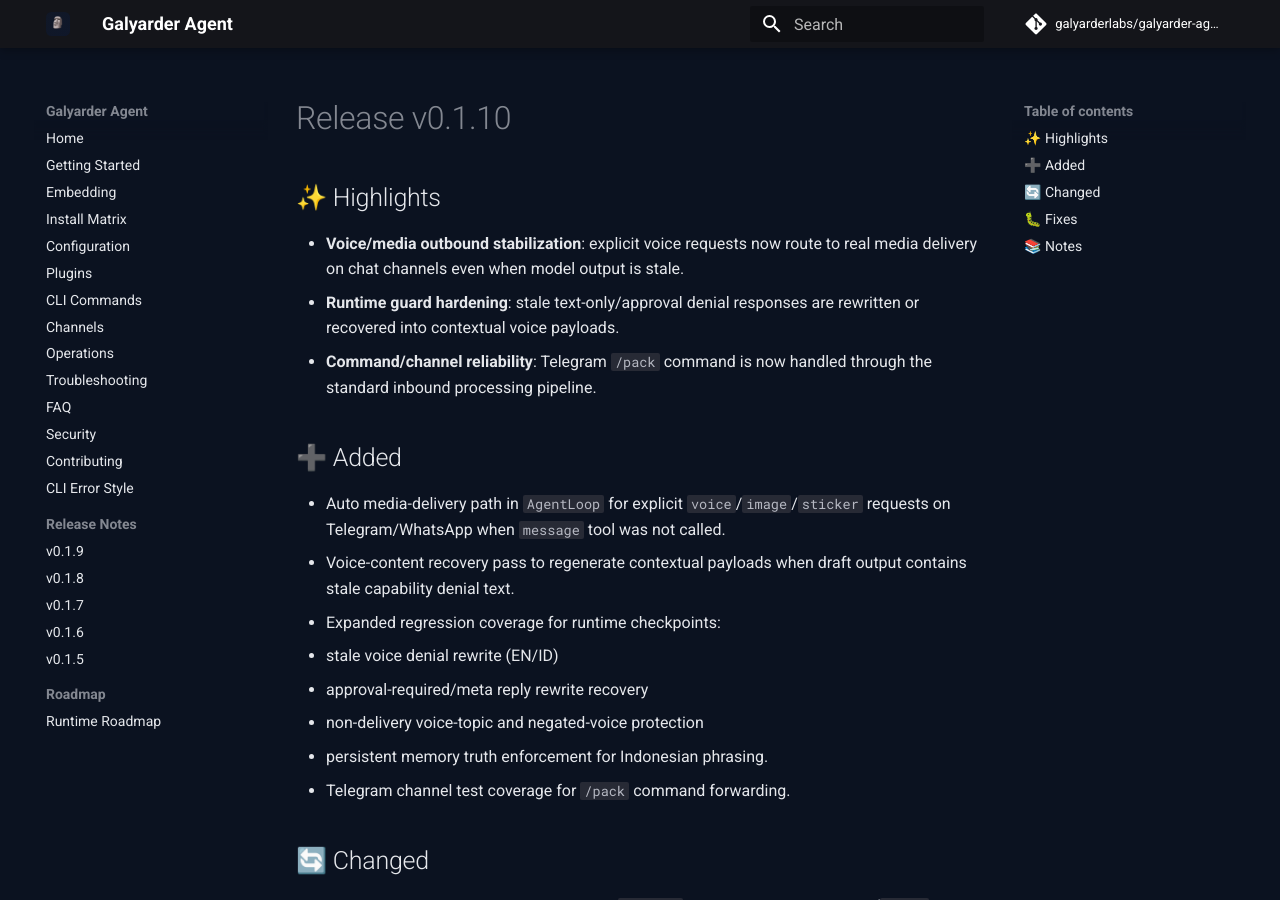
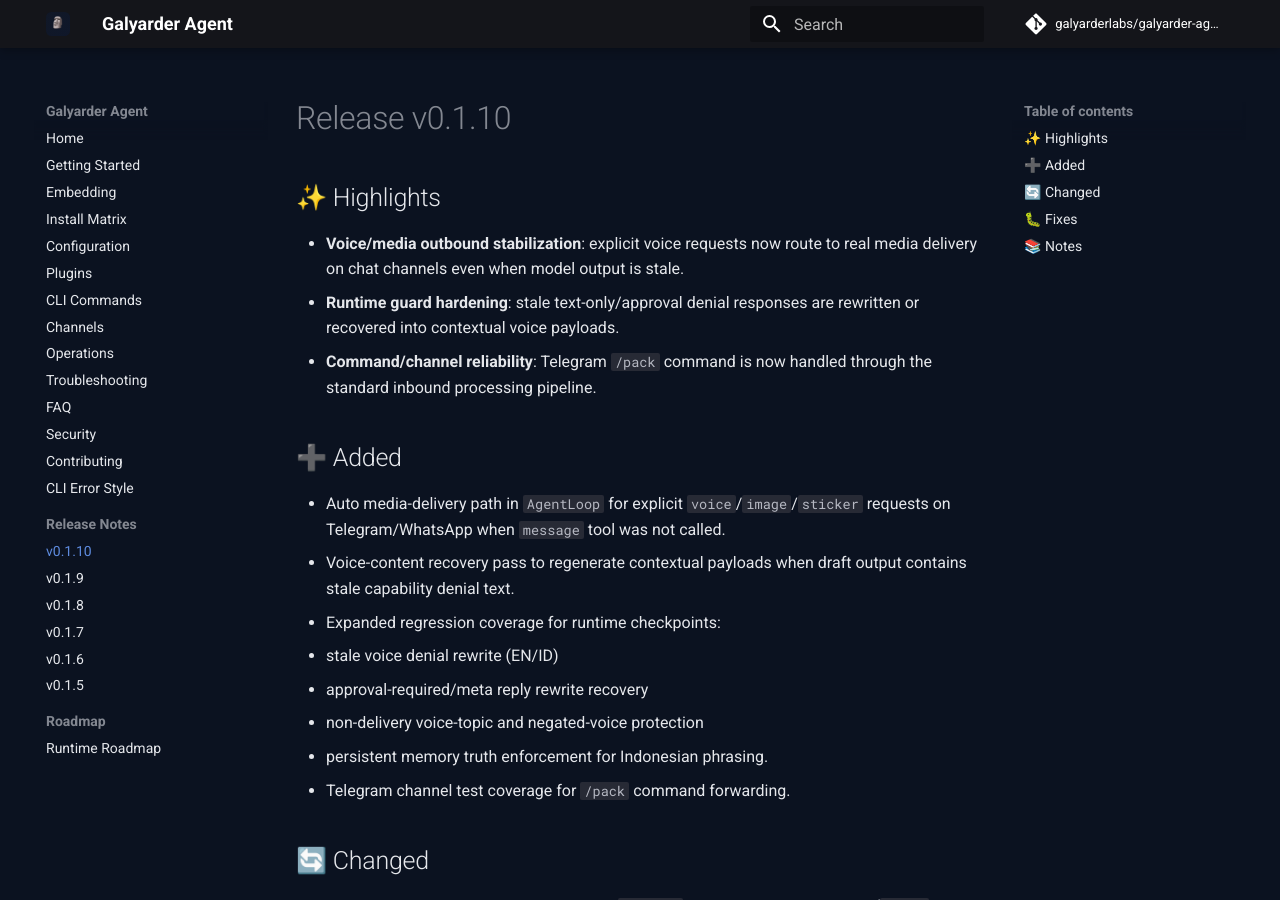
Before and after one commit to galyarderlabs/galyarder-agent, an MkDocs documentation site: the page built from docs/release-notes/v0.1.10.md, in a window 1280 px wide and 900 px high. Built offline with MkDocs 1.6.1 and Material for MkDocs 9.7.7, drawn with Linux system fonts in a browser that asks for light colours; comment, search, counter and statistics services are not loaded.

Commit message:
docs: add v0.1.10 to release notes navigation
Expose the latest release notes page in MkDocs navigation so GitHub Pages shows v0.1.10 alongside prior releases.

Co-Authored-By: Claude Opus 4.6 <noreply@anthropic.com>

```diff
--- a/mkdocs.yml
+++ b/mkdocs.yml
@@ -33,6 +33,7 @@ nav:
   - Contributing: contributing.md
   - CLI Error Style: cli-error-style.md
   - Release Notes:
+      - v0.1.10: release-notes/v0.1.10.md
       - v0.1.9: release-notes/v0.1.9.md
       - v0.1.8: release-notes/v0.1.8.md
       - v0.1.7: release-notes/v0.1.7.md
```
